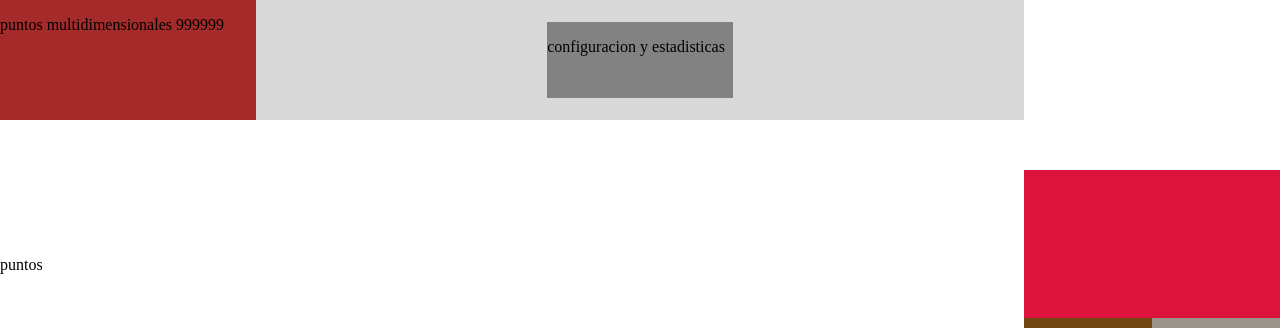
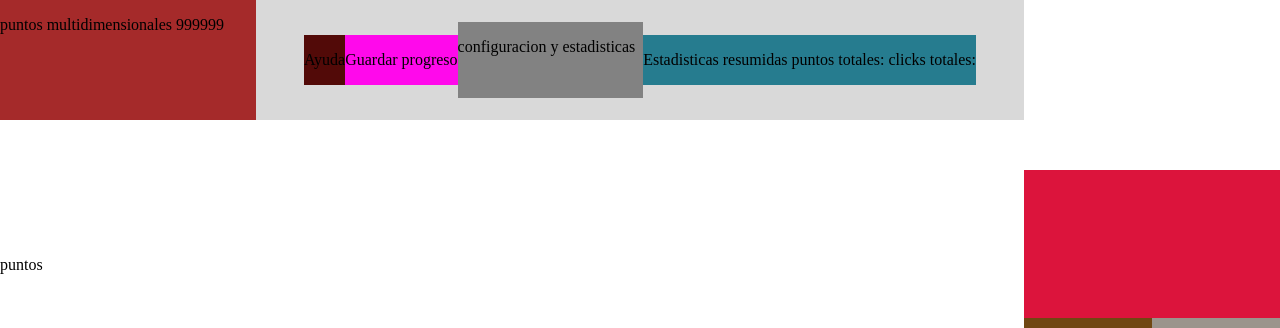
Before and after one commit to 3-TIC-ORT/proyecto-3-tripping-clicker, a plain HTML site: page index.html in a window 1280 px wide. Shown: the top 328 px of the page. Drawn offline with Linux system fonts and the light colour scheme.

Commit message:
Agarra la pala simón

```diff
--- a/index.html
+++ b/index.html
@@ -12,9 +12,20 @@
         <p>puntos multidimensionales 999999</p>
     </div>
     <div class="mnu">
-
+        <div class="ayuda">
+            <p class="ayudita">Ayuda</p>
+        </div>
+        <div class="save">
+            <p class="guardar">Guardar progreso</p>
+        </div>
         <div class="config">
             <p class="cnfigstats">configuracion y estadisticas</p>
+        </div>
+        <div class="statsresumidas">
+            <p class="ministats">Estadisticas resumidas
+                puntos totales:
+                clicks totales:
+            </p>
         </div>
     </div>
 
@@ -34,7 +45,13 @@
         <div class= "mejoraclmn2"></div>
         <div class= "mejoraclmn2"></div>
     </div>
-
+    <div class="logojuego">
+        <p class="nombre">Tripping Clicker</p>
+        <p class="logo">:)</p>
+    </div>
+<div class="expansión">
+    <p class="indicación">Abrir tienda de mejoras</p>
+</div>
 </div>
 <script src="Code.js"></script>
 </body>
--- a/style.css
+++ b/style.css
@@ -71,3 +71,18 @@ body{
     height: 18.5vh;
     background-color: crimson;
 }
+.statsresumidas{
+    background-color: rgb(38, 124, 143);
+}
+.ayuda{
+    background-color: rgb(82, 10, 8);
+}
+.save{
+    background-color: rgb(255, 9, 235);
+}
+.expansion{
+    background-color: rgb(40, 3, 67);
+}
+.logojuego{
+    background-color: rgb(248, 128, 128);
+}
```
